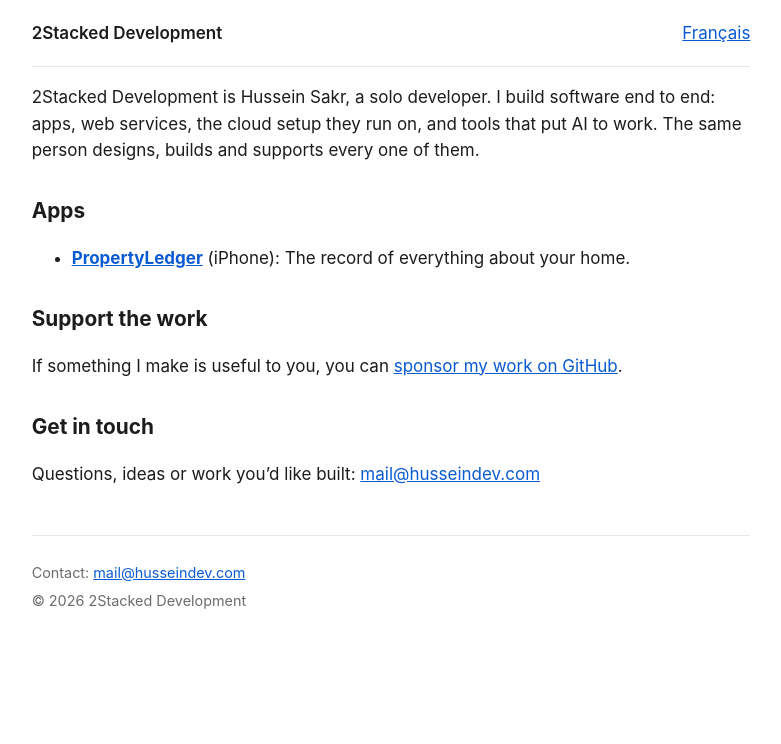
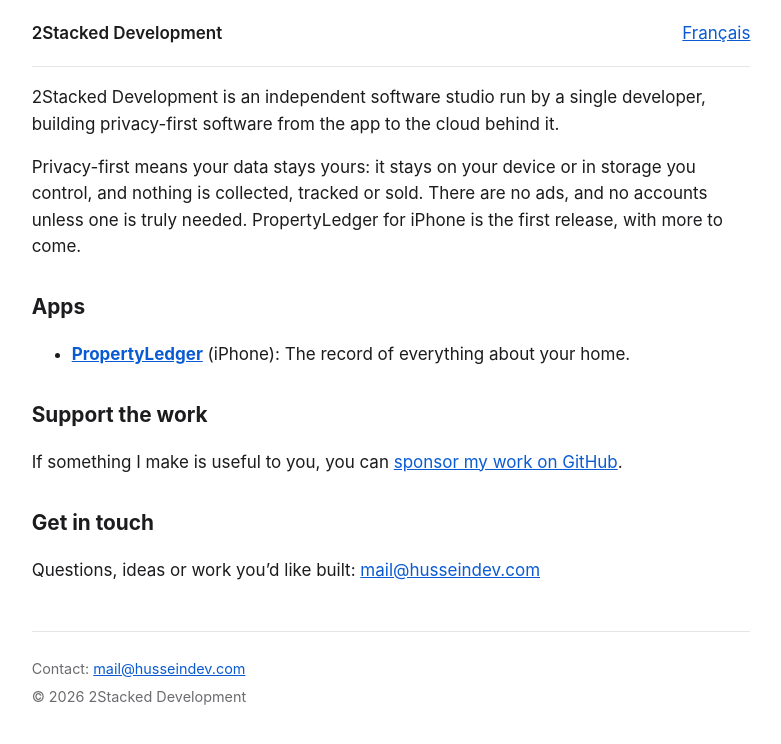
Before and after one commit to 2Stacked/2stacked.github.io, a Jekyll site: the page built from index.md, in a window 1280 px wide. Shown: the top 744 px of the page, without its empty margins (249-1030 px from the left). Built offline with Jekyll 4.4.1, drawn with Linux system fonts in a browser that asks for light colours.

Commit message:
Home page: describe 2Stacked Development as a privacy-first studio, without naming the developer
Co-Authored-By: Claude Opus 5.5 <noreply@anthropic.com>

```diff
--- a/_config.yml
+++ b/_config.yml
@@ -1,5 +1,5 @@
 title: 2Stacked Development
-description: 2Stacked Development is Hussein Sakr, a solo developer building apps, web services and the cloud setup behind them.
+description: 2Stacked Development is an independent studio run by a single developer, building privacy-first software.
 url: https://2stacked.github.io
 baseurl: ""
 contact_email: mail@husseindev.com
--- a/index.md
+++ b/index.md
@@ -2,11 +2,15 @@
 lang: en
 permalink: /
 translation: /fr/
-description: 2Stacked Development is Hussein Sakr, a solo developer building apps, web services and the cloud setup behind them.
+description: 2Stacked Development is an independent studio run by a single developer, building privacy-first software.
 ---
 
-2Stacked Development is Hussein Sakr, a solo developer. I build software end to end: apps, web services, the cloud
-setup they run on, and tools that put AI to work. The same person designs, builds and supports every one of them.
+2Stacked Development is an independent software studio run by a single developer, building privacy-first
+software from the app to the cloud behind it.
+
+Privacy-first means your data stays yours: it stays on your device or in storage you control, and nothing is
+collected, tracked or sold. There are no ads, and no accounts unless one is truly needed. PropertyLedger for iPhone is the first
+release, with more to come.
 
 ## Apps
 
```
Also changed, not shown: fr/index.md (+7 -4 lines).
